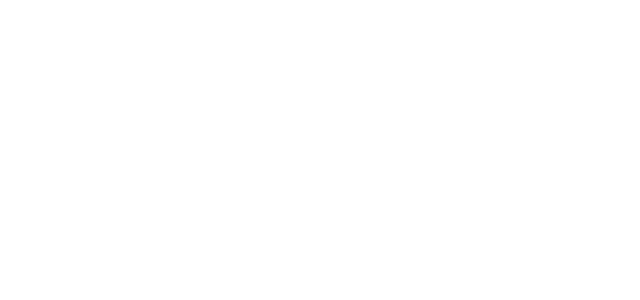
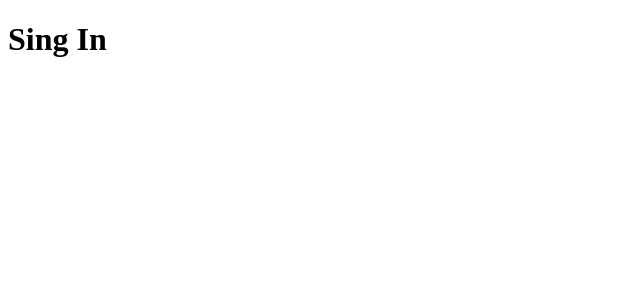
Before and after one commit to wellingtoncalixto/Gostack8.0-RocketSeat, a React (Create React App) app in the folder gobarber-front/: page / in a window 1280 px wide. Shown: the top 300 px of the page, without its empty margins (0-640 px from the left). Built offline with nearby package versions, Linux system fonts and the light colour scheme; the HTML template or start-up script is replaced by a standard one.

Commit message:
Rotas Privadas

```diff
--- a/gobarber-front/package.json
+++ b/gobarber-front/package.json
@@ -4,6 +4,7 @@
   "private": true,
   "dependencies": {
     "history": "^4.10.1",
+    "prop-types": "^15.7.2",
     "react": "^16.10.2",
     "react-dom": "^16.10.2",
     "react-router-dom": "^5.1.2",
--- a/gobarber-front/src/pages/Dashboard/index.js
+++ b/gobarber-front/src/pages/Dashboard/index.js
@@ -3,5 +3,5 @@
 // import { Container } from './styles';
 
 export default function Dashboard() {
-  return <div />;
+  return <h1>Dashboard</h1>;
 }
--- a/gobarber-front/src/pages/SingIn/index.js
+++ b/gobarber-front/src/pages/SingIn/index.js
@@ -3,5 +3,5 @@
 // import { Container } from './styles';
 
 export default function SingIn() {
-  return <div />;
+  return <h1>Sing In</h1>;
 }
--- /dev/null
+++ b/gobarber-front/src/routes/Route.js
@@ -0,0 +1,31 @@
+import { Route, Redirect } from 'react-router-dom';
+import PropTypes from 'prop-types';
+import React from 'react';
+
+export default function RouteWrapper({
+  component: Component,
+  isPrivate,
+  ...rest
+}) {
+  const singned = false;
+
+  if (!singned && isPrivate) {
+    return <Redirect to="/" />;
+  }
+
+  if (singned && !isPrivate) {
+    return <Redirect to="/dashboard" />;
+  }
+
+  return <Route {...rest} component={Component} />;
+}
+
+RouteWrapper.propTypes = {
+  isPrivate: PropTypes.bool,
+  component: PropTypes.oneOfType([PropTypes.element, PropTypes.func])
+    .isRequired,
+};
+
+RouteWrapper.defaultProps = {
+  isPrivate: false,
+};
--- a/gobarber-front/src/routes/index.js
+++ b/gobarber-front/src/routes/index.js
@@ -1,5 +1,6 @@
 import React from 'react';
-import { Switch, Route } from 'react-router-dom';
+import { Switch } from 'react-router-dom';
+import Route from './Route';
 
 import SingIn from '../pages/SingIn';
 import SingUp from '../pages/SingUp';
@@ -9,10 +10,10 @@
 export default function Routes() {
   return (
     <Switch>
-      <Route path="/" exact compnent={SingIn} />
-      <Route path="/register" compnent={SingUp} />
-      <Route path="/dashboard" compnent={Dashboard} />
-      <Route path="/profile" compnent={Profile} />
+      <Route path="/" exact component={SingIn} />
+      <Route path="/register" component={SingUp} />
+      <Route path="/dashboard" component={Dashboard} isPrivate />
+      <Route path="/profile" component={Profile} isPrivate />
     </Switch>
   );
 }
```
Also changed, not shown: gobarber-front/.eslintrc.js.
